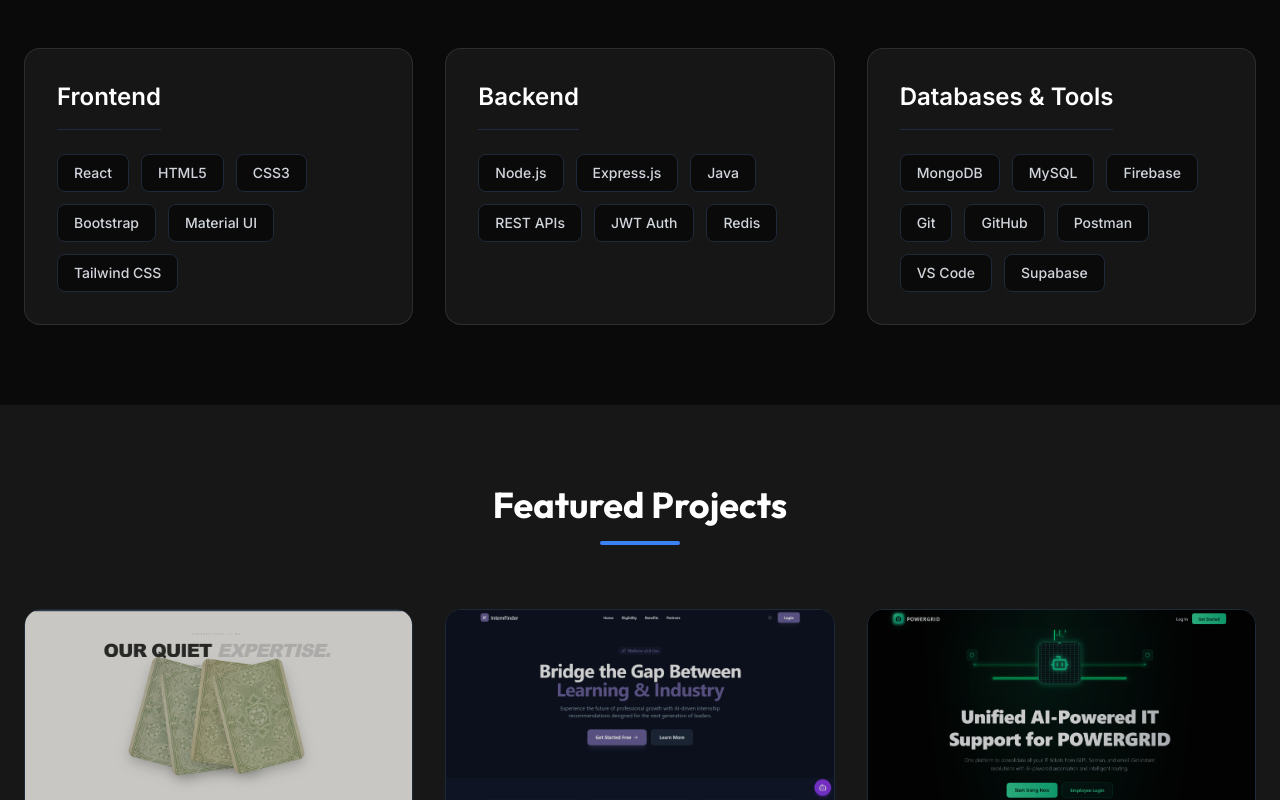
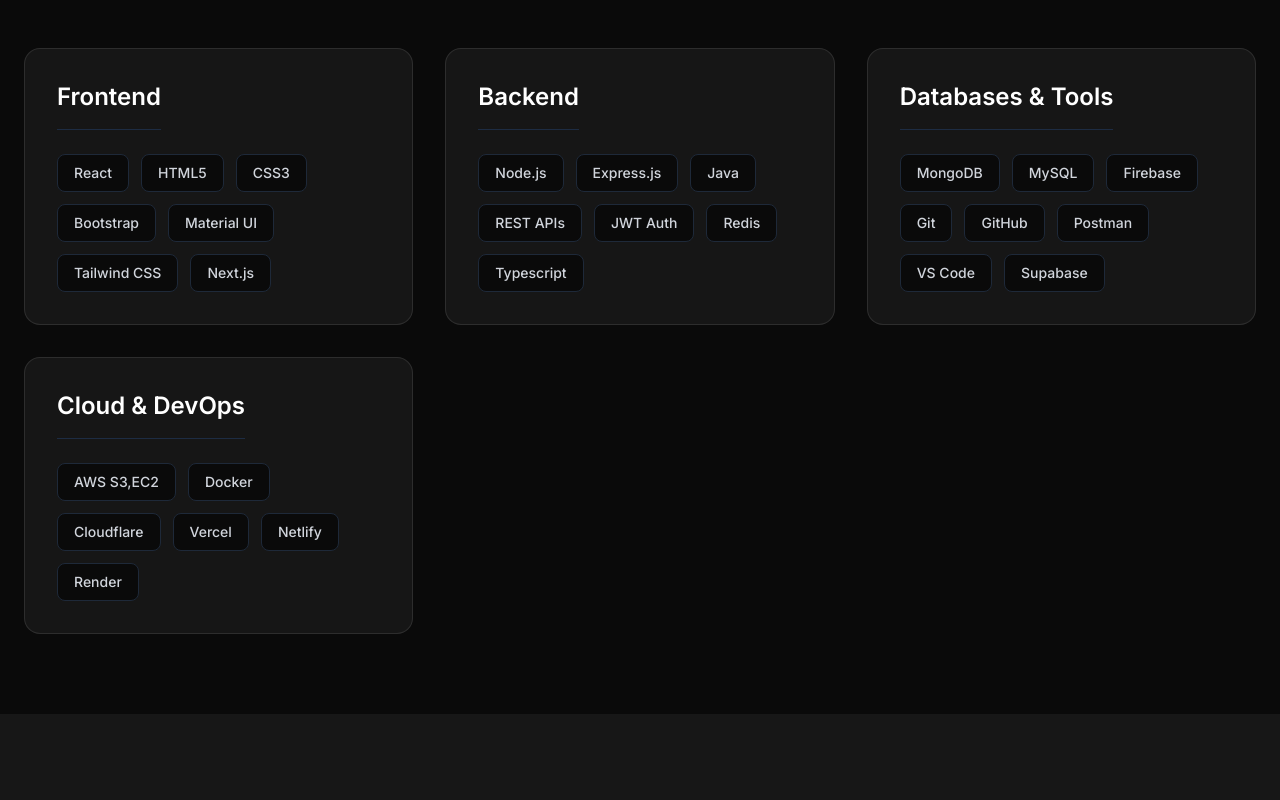
Before and after one commit to VirajxGupta/Portfolio, a React (Vite) app: page / in a window 1280 px wide. Shown: the part 2000-2800 px from the top of the page. Built offline with nearby package versions, Linux system fonts and the light colour scheme.

Commit message:
added skills

```diff
--- a/src/components/Skills.jsx
+++ b/src/components/Skills.jsx
@@ -4,15 +4,19 @@
 const skillsData = [
     {
         category: "Frontend",
-        items: ["React", "HTML5", "CSS3", "Bootstrap", "Material UI", "Tailwind CSS"]
+        items: ["React", "HTML5", "CSS3", "Bootstrap", "Material UI", "Tailwind CSS", "Next.js"]
     },
     {
         category: "Backend",
-        items: ["Node.js", "Express.js", "Java", "REST APIs", "JWT Auth", "Redis"]
+        items: ["Node.js", "Express.js", "Java", "REST APIs", "JWT Auth", "Redis", "Typescript"]
     },
     {
         category: "Databases & Tools",
         items: ["MongoDB", "MySQL", "Firebase", "Git", "GitHub", "Postman", "VS Code", "Supabase"]
+    },
+    {
+        category: "Cloud & DevOps",
+        items: ["AWS S3,EC2", "Docker", "Cloudflare", "Vercel", "Netlify", "Render"]
     }
 ];
 
```
